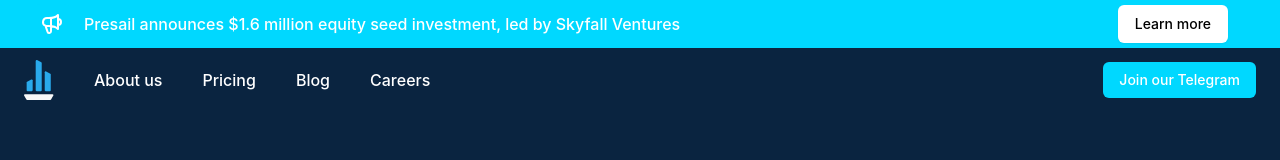
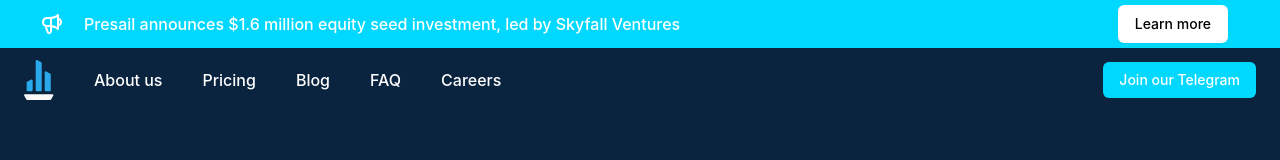
Before and after one commit to datablock-ai/presail-website, a Next.js app: page / in a window 1280 px wide. Shown: the top 160 px of the page. Built offline with nearby package versions, Linux system fonts and the light colour scheme.

Commit message:
Add FAQ to header

```diff
--- a/components/Header.js
+++ b/components/Header.js
@@ -6,6 +6,7 @@
   { name: 'About us', href: '/about' },
   { name: 'Pricing', href: '/pricing' },
   { name: 'Blog', href: 'https://blog.presail.com' },
+  { name: 'FAQ', href: 'https://help.presail.com' },
   { name: 'Careers', href: 'https://presail.recruitee.com/' }
 ]
 
```
